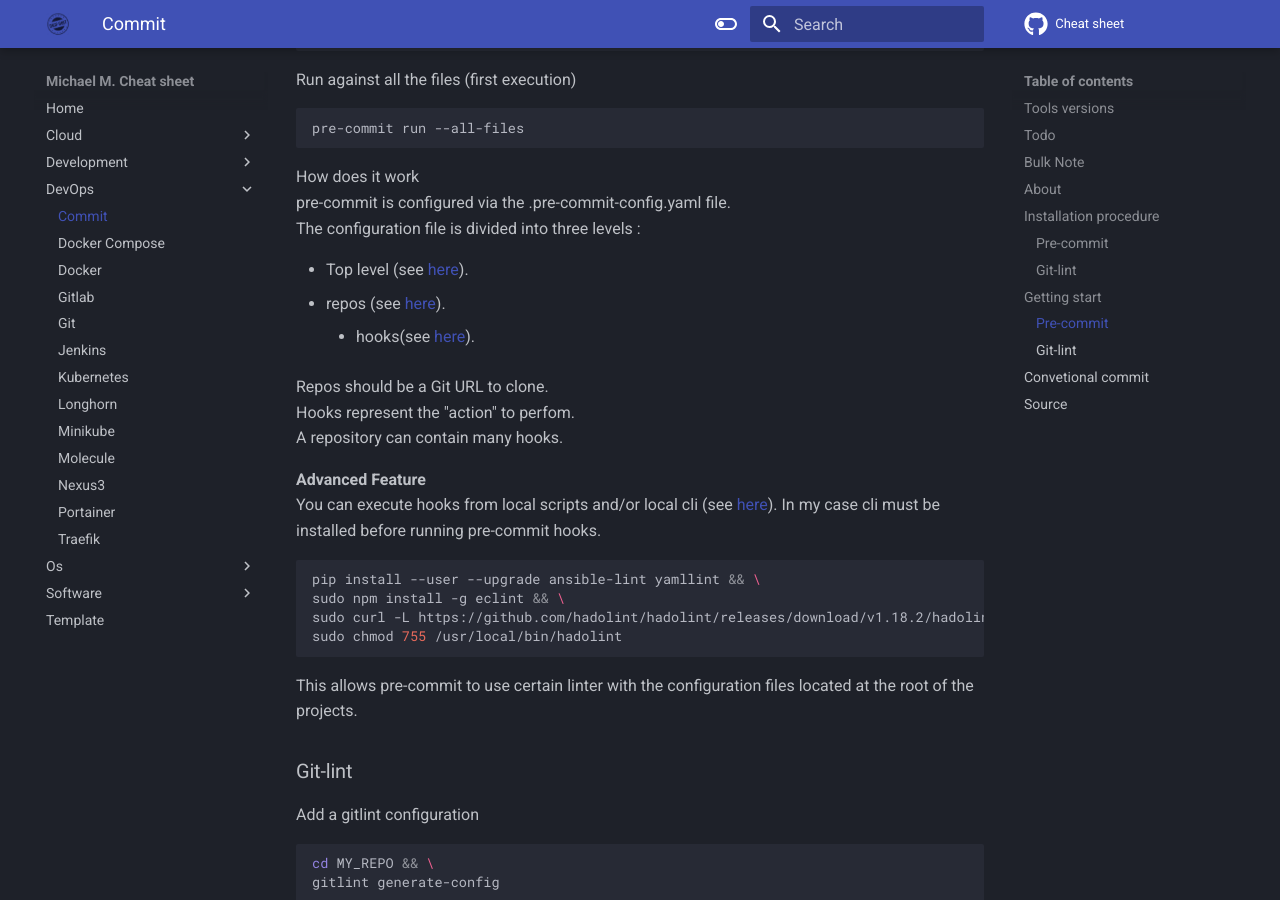
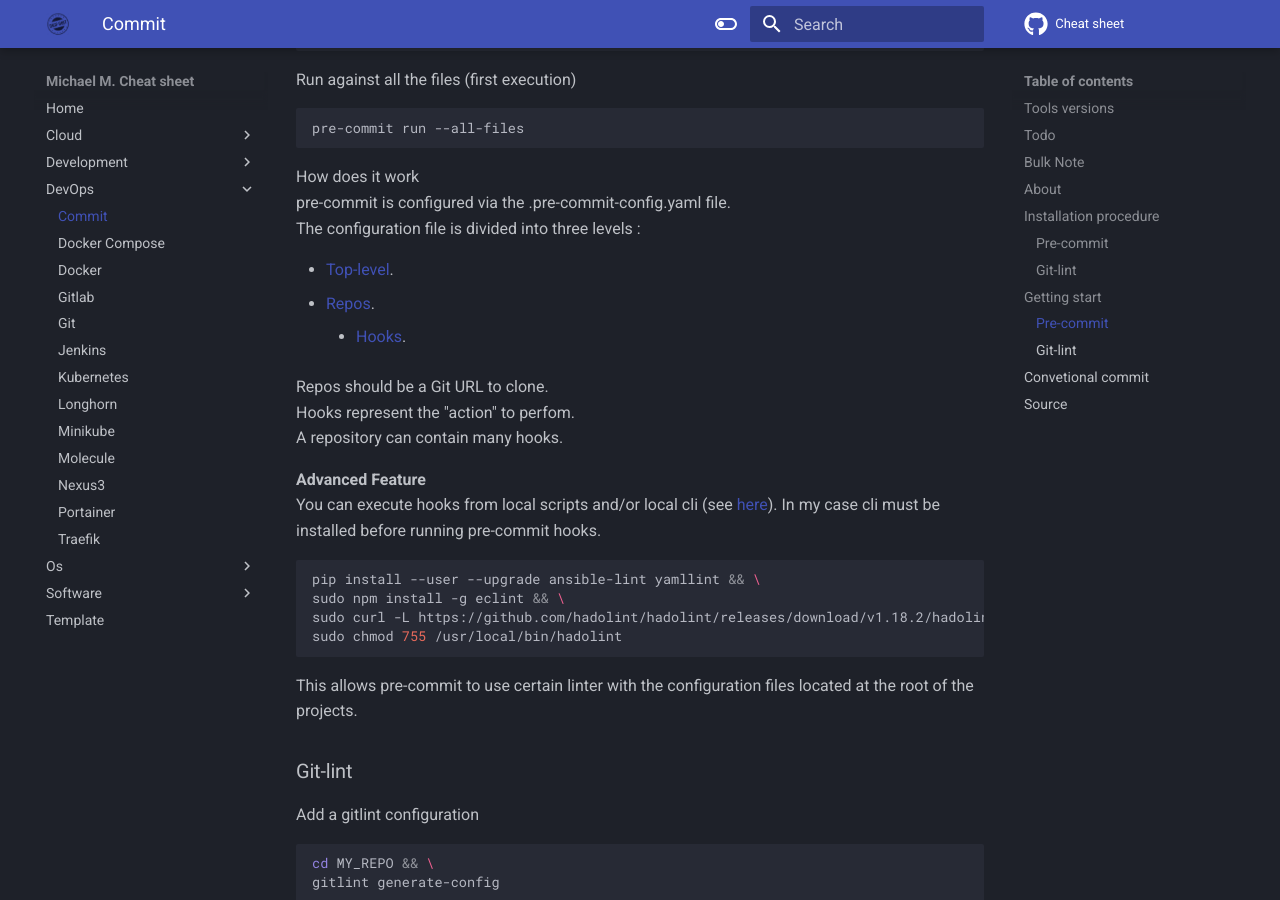
Before and after one commit to Pandemonium1986/cheatsheet, an MkDocs documentation site: the page built from docs/devops/commit.md, in a window 1280 px wide and 900 px high, scrolled down 1422 px. Built offline with MkDocs 1.6.1 and Material for MkDocs 9.7.7, drawn with Linux system fonts in a browser that asks for light colours; comment, search, counter and statistics services are not loaded.

```diff
--- a/docs/devops/commit.md
+++ b/docs/devops/commit.md
@@ -1,13 +1,14 @@
 <!-- markdownlint-disable MD024 -->
+
 # Commit Best Practice
 
 ## Tools versions
 
-|  Os / Tool | Version |
+| Os / Tool  | Version |
 | :--------: | :-----: |
-| Linux Mint |   19.3  |
+| Linux Mint |  19.3   |
 | pre-commit |  2.8.2  |
-|   gitlint  |  0.14.0 |
+|  gitlint   | 0.14.0  |
 
 ## Todo
 
@@ -65,9 +66,9 @@ How does it work
 pre-commit is configured via the .pre-commit-config.yaml file.
 The configuration file is divided into three levels :
 
-- Top level (see [here](https://pre-commit.com/#pre-commit-configyaml---top-level)).
-  - repos (see [here](https://pre-commit.com/#pre-commit-configyaml---repos)).
-    - hooks(see [here](https://pre-commit.com/#pre-commit-configyaml---hooks)).
+- [Top-level](https://pre-commit.com/#pre-commit-configyaml---top-level).
+  - [Repos](https://pre-commit.com/#pre-commit-configyaml---repos).
+    - [Hooks](https://pre-commit.com/#pre-commit-configyaml---hooks).
 
 Repos should be a Git URL to clone.
 Hooks represent the "action" to perfom.
--- a/mise.toml
+++ b/mise.toml
@@ -1,6 +1,7 @@
 [tools]
 python = "3.11"
 "pipx:mkdocs-material" = { version = "latest", uvx = "false", pipx_args = "--include-deps" }
+zizmor = "latest"
 
 [vars]
 project_name = "{{ cwd | basename }}"
```
Also changed, not shown: docs/devops/traefik.md (+20 -16 lines), .jscpd.json, 1 other file.
